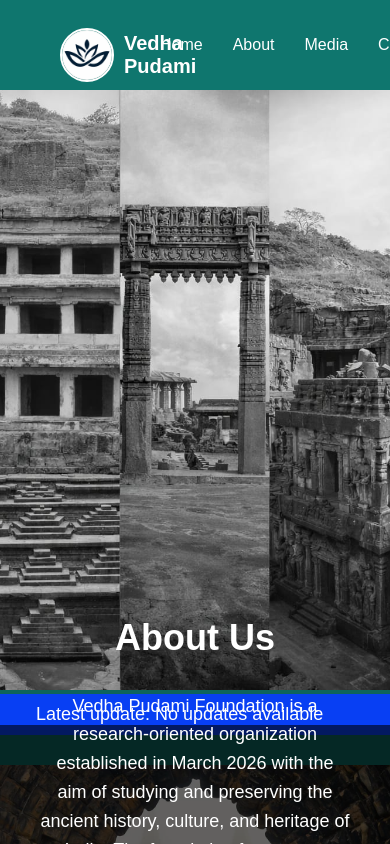
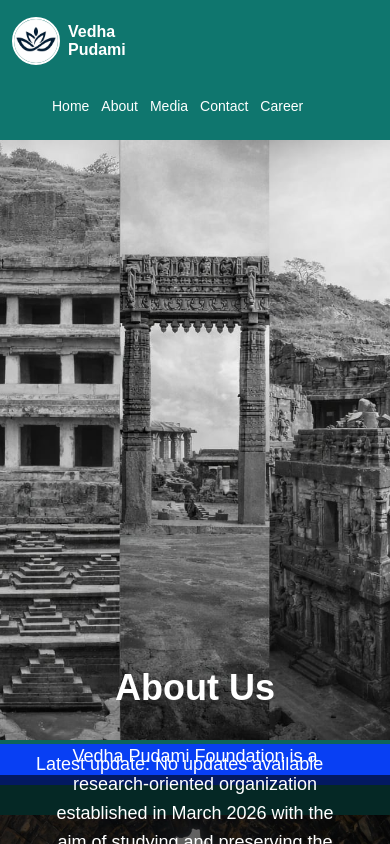
Before and after one commit to pallesharath/patel, a React (Vite) app: page / in a window 390 px wide. Shown: the top 844 px of the page. Built offline with nearby package versions, Linux system fonts and the light colour scheme; no server answers; the database is empty; the HTML template or start-up script is replaced by a standard one.

Commit message:
remove App.css import

```diff
--- a/src/components/navbar.css
+++ b/src/components/navbar.css
@@ -4,11 +4,12 @@
   display:flex;
   align-items:center;
   justify-content:space-between;
-  padding:15px 60px;
-  width:93%;
+  padding:14px 24px;
+  width:100%;
   position:sticky;
   top:0;
   z-index:1000;
+  box-sizing:border-box;
 }
 
 /* Logo section */
@@ -38,8 +39,9 @@
 
 .menu{
   display:flex;
-  gap:30px;
+  gap:24px;
   list-style:none;
+  align-items:center;
 }
 
 .menu li{
@@ -106,3 +108,80 @@ z-index:999;
 min-width:150px;
 box-shadow:0 4px 10px rgba(0,0,0,0.2);
 }
+
+/* Responsive */
+
+@media (max-width: 1024px){
+  .navbar{
+    padding:12px 18px;
+  }
+
+  .menu{
+    gap:18px;
+  }
+
+  .site-name{
+    font-size:18px;
+  }
+}
+
+@media (max-width: 768px){
+  .navbar{
+    flex-direction:column;
+    align-items:flex-start;
+    gap:12px;
+    padding:12px 16px;
+  }
+
+  .logo-link{
+    gap:8px;
+  }
+
+  .logo img{
+    height:44px;
+    width:44px;
+  }
+
+  .menu{
+    width:100%;
+    flex-wrap:wrap;
+    row-gap:10px;
+    column-gap:16px;
+  }
+
+  .menu li{
+    font-size:15px;
+  }
+
+  .dropdown{
+    position:static;
+    width:100%;
+    min-width:unset;
+    box-shadow:none;
+    padding:6px 0;
+    margin-top:6px;
+    border-radius:0;
+  }
+
+  .dropdown li{
+    padding:8px 6px;
+  }
+}
+
+@media (max-width: 480px){
+  .navbar{
+    padding:10px 12px;
+  }
+
+  .site-name{
+    font-size:16px;
+  }
+
+  .menu{
+    gap:12px;
+  }
+
+  .menu li{
+    font-size:14px;
+  }
+}
```
Also changed, not shown: 1 other file (tests, documents, lock files or other folders).
